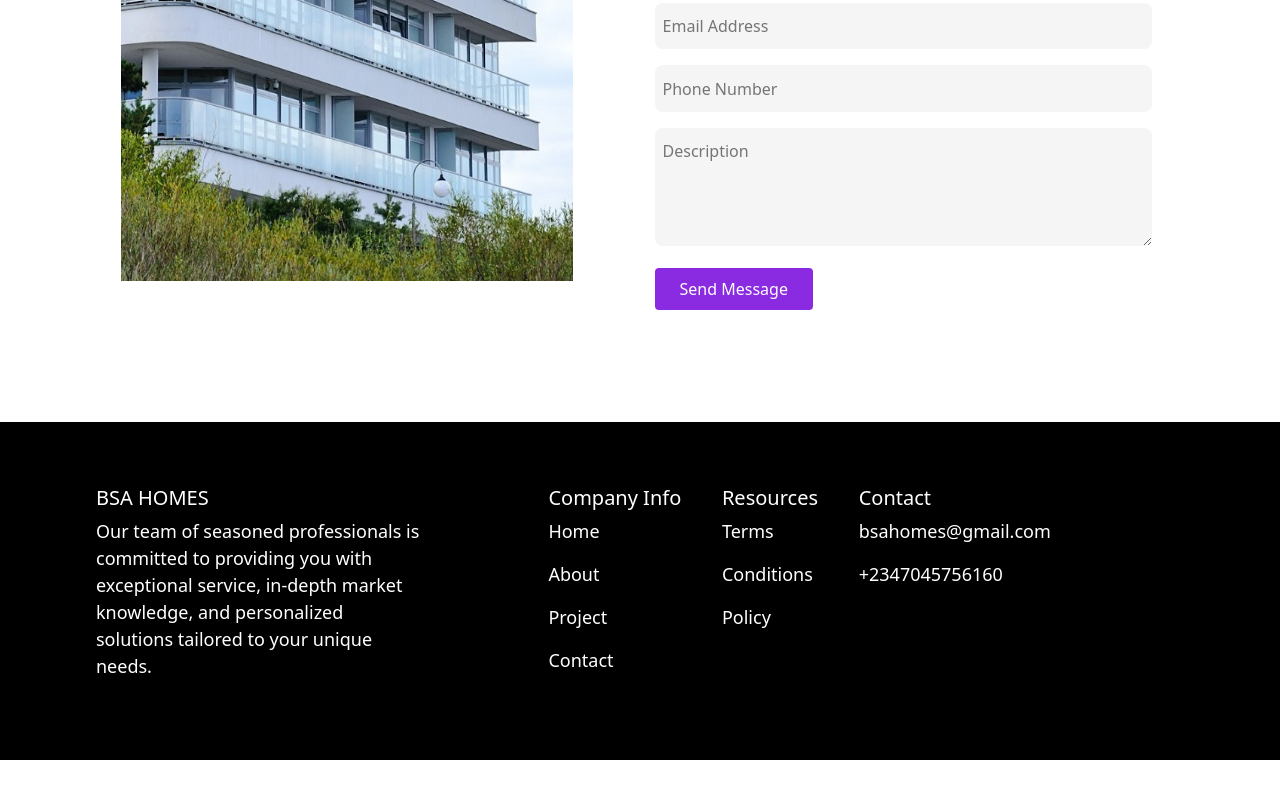
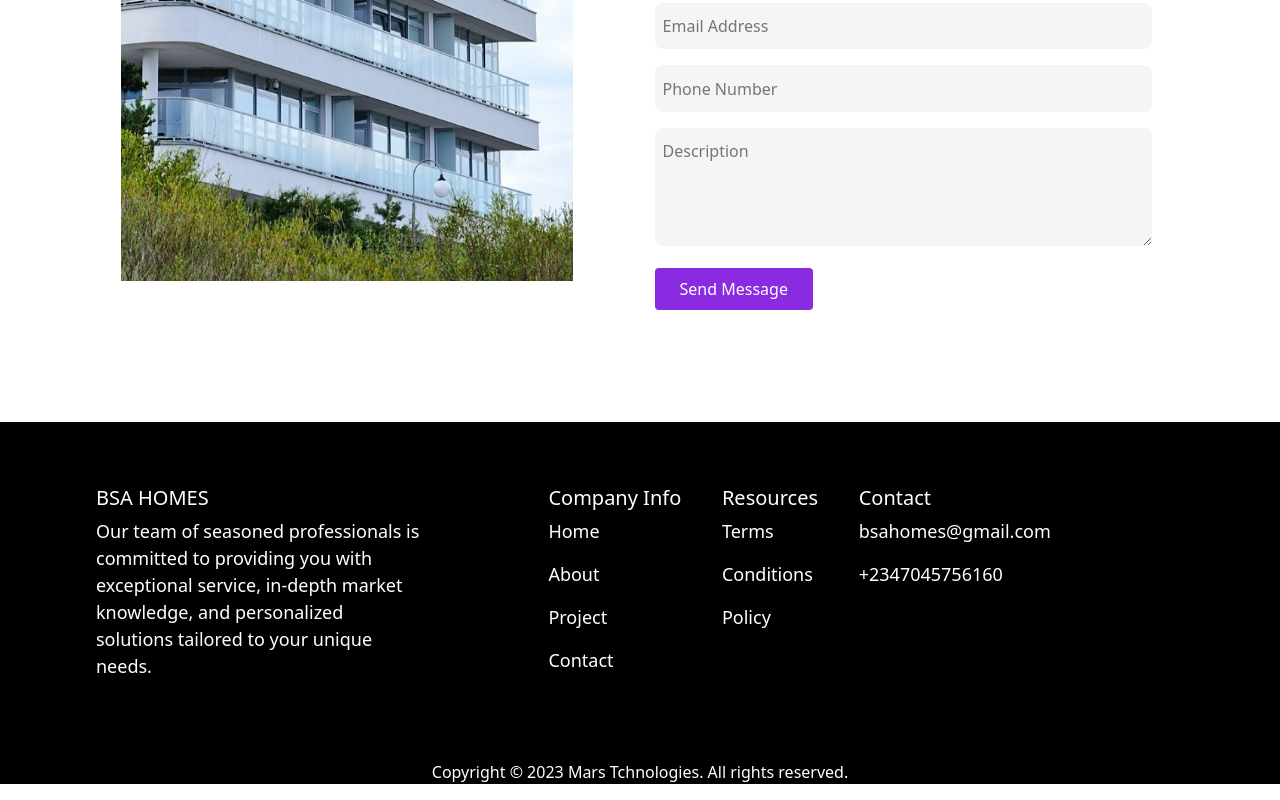
Before and after one commit to Amarachi-Codes/landingpagereact, a React (Vite) app: page / in a window 1280 px wide. Shown: the part 2549-3349 px from the top of the page. Before the commit the page ends 3309 px from the top, so only its background shows below. Built offline with nearby package versions, Linux system fonts and the light colour scheme.

Commit message:
updated copyright

```diff
--- a/src/footer.css
+++ b/src/footer.css
@@ -1,9 +1,14 @@
+
+.footer-container{
+    background: #000;
+    color: #fff;
+
+}
 .footer-wrapper{
     display: flex;
     gap: 30px;
     padding: 4rem 6rem;
-    background: #000;
-    color: #fff;
+
 }
 .footer-wrapper .bsa-mission{
     width: 30%;
@@ -20,3 +25,6 @@
 .footer-wrapper .section-wrapper .section p{
     font-size: large;
 }
+.footer-container .copyright{
+    text-align: center;
+}
--- a/src/footer.jsx
+++ b/src/footer.jsx
@@ -4,6 +4,7 @@ import "./footer.css"
 function Myfooter() {
     return (
         <>
+        <div className="footer-container">
             <div className="footer-wrapper">
                 <div className="bsa-mission">
                     <h5>BSA HOMES</h5>
@@ -30,7 +31,9 @@ function Myfooter() {
 
                 </div>
                 </div>
-                {/* <p>Copyright © 2023 Mars Tchnologies. All rights reserved.</p> */}
+
+            </div>
+            <p className="copyright">Copyright © 2023 Mars Tchnologies. All rights reserved.</p>
             </div>
         </>
     )
```
